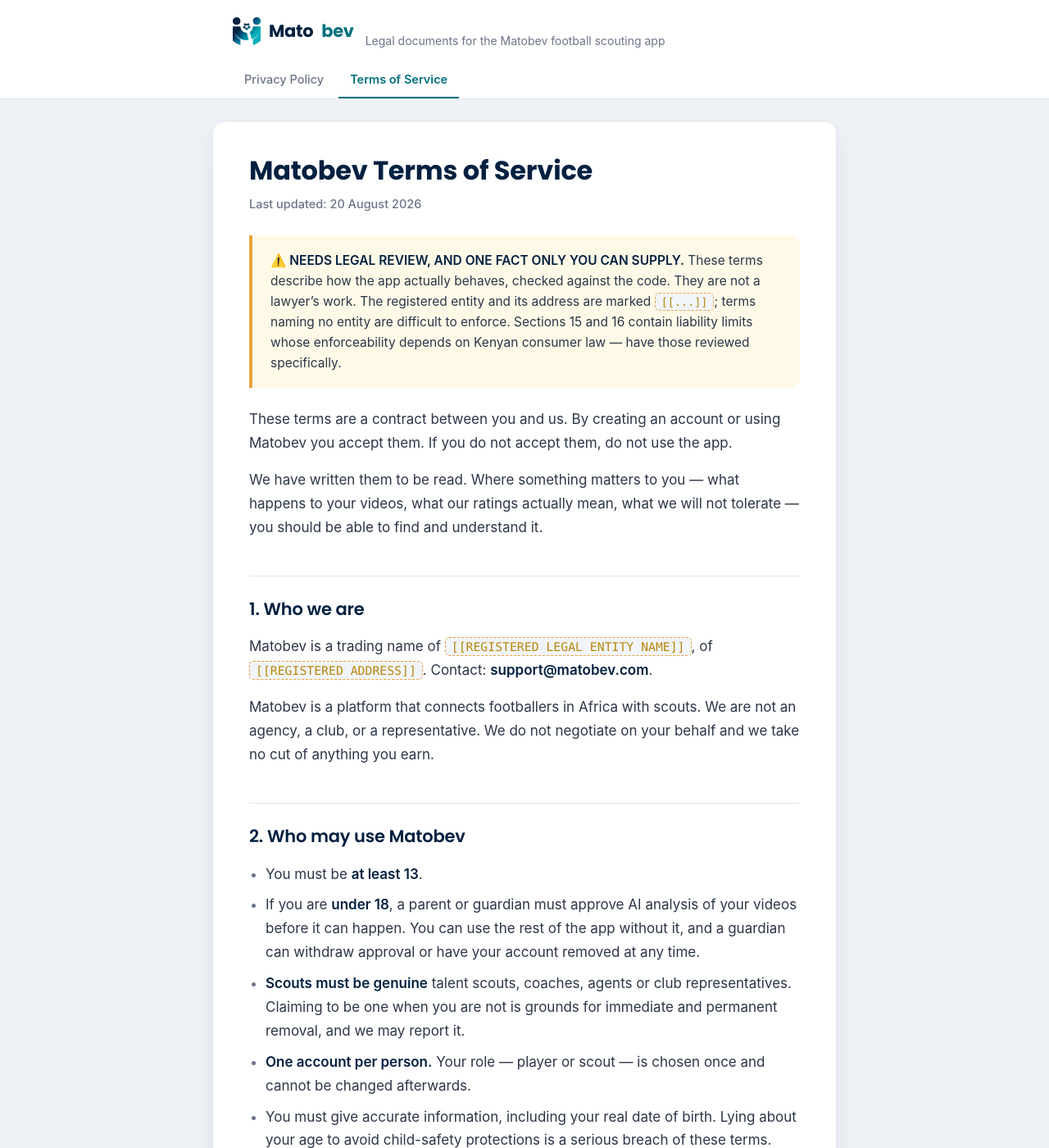
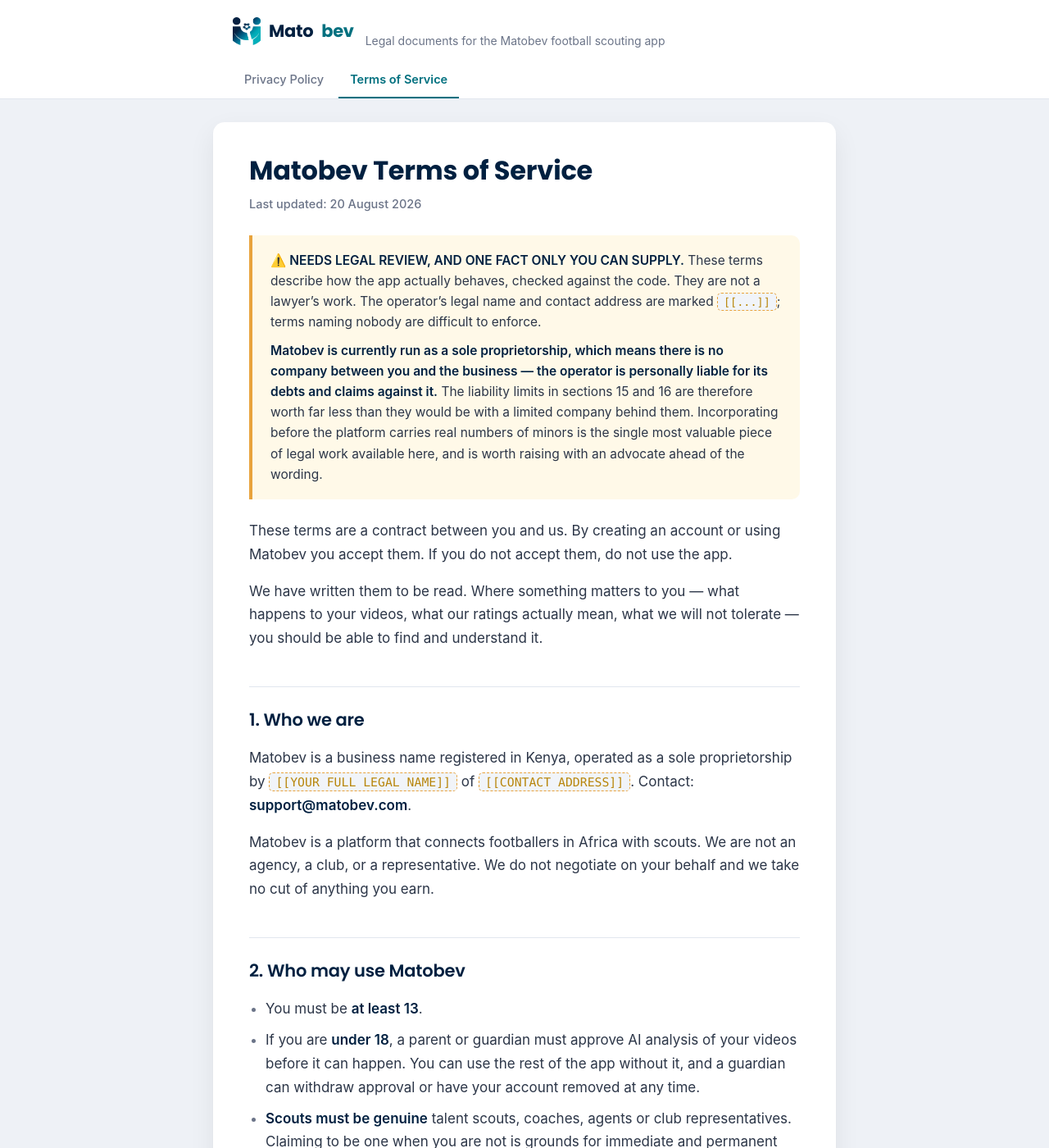
Before and after one commit to simeon-code254/football-app, a Jekyll site: the page built from docs/terms-of-service.md, in a window 1280 px wide and 1400 px high. Shown: the whole window at 82% size. Built offline with Jekyll 4.4.1, drawn with Linux system fonts in a browser that asks for light colours.

Commit message:
Reframe both documents for a sole proprietorship
Matobev is a registered business name, not a company, so "a trading name of
[[ENTITY]]" was the wrong shape. Both documents now say what is true: a
business name registered in Kenya, operated as a sole proprietorship, with the
operator named as the data controller.

Two placeholders remain and only the owner can supply them: [[YOUR FULL LEGAL
NAME]] and [[CONTACT ADDRESS]]. Inventing either in a published privacy policy
would be worse than leaving them visibly marked.

The terms now carry a warning the previous framing hid: with a sole
proprietorship there is no company between the business and the person running
it, so the operator is personally liable for claims against it. That makes the
liability caps in sections 15 and 16 worth far less than they look, since
there is no corporate veil behind them. Incorporating before the platform
carries real numbers of minors is the single highest-value piece of legal work
available here, and the document says so rather than implying protection that
does not exist.

Co-Authored-By: Claude Opus 5 <noreply@anthropic.com>

```diff
--- a/docs/terms-of-service.md
+++ b/docs/terms-of-service.md
@@ -9,10 +9,16 @@ title: Terms of Service
 
 > **⚠️ NEEDS LEGAL REVIEW, AND ONE FACT ONLY YOU CAN SUPPLY.**
 > These terms describe how the app actually behaves, checked against the code.
-> They are not a lawyer's work. The registered entity and its address are
-> marked `[[...]]`; terms naming no entity are difficult to enforce. Sections
-> 15 and 16 contain liability limits whose enforceability depends on Kenyan
-> consumer law — have those reviewed specifically.
+> They are not a lawyer's work. The operator's legal name and contact address
+> are marked `[[...]]`; terms naming nobody are difficult to enforce.
+>
+> **Matobev is currently run as a sole proprietorship, which means there is no
+> company between you and the business — the operator is personally liable for
+> its debts and claims against it.** The liability limits in sections 15 and 16
+> are therefore worth far less than they would be with a limited company behind
+> them. Incorporating before the platform carries real numbers of minors is the
+> single most valuable piece of legal work available here, and is worth raising
+> with an advocate ahead of the wording.
 
 These terms are a contract between you and us. By creating an account or using
 Matobev you accept them. If you do not accept them, do not use the app.
@@ -25,8 +31,9 @@ you should be able to find and understand it.
 
 ## 1. Who we are
 
-Matobev is a trading name of `[[REGISTERED LEGAL ENTITY NAME]]`, of
-`[[REGISTERED ADDRESS]]`. Contact: **support@matobev.com**.
+Matobev is a business name registered in Kenya, operated as a sole
+proprietorship by `[[YOUR FULL LEGAL NAME]]` of `[[CONTACT ADDRESS]]`.
+Contact: **support@matobev.com**.
 
 Matobev is a platform that connects footballers in Africa with scouts. We are
 not an agency, a club, or a representative. We do not negotiate on your behalf
```
Also changed, not shown: docs/privacy-policy.md (+8 -7 lines), supabase/functions/legal/content.ts (+2 -2 lines).
